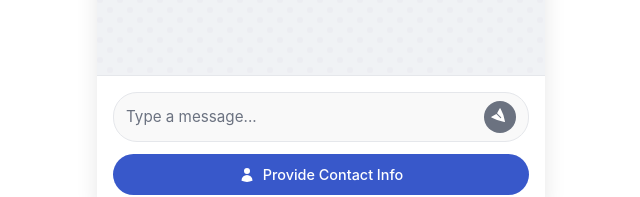
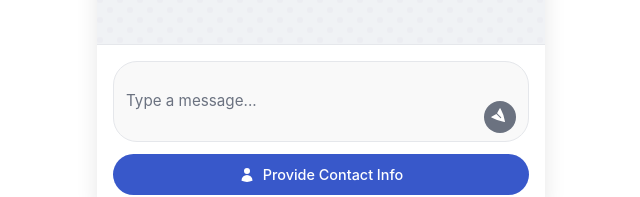
Before and after one commit to jeyamuruganrani/swarise-webpage-chatbot, a Next.js app: page / in a window 1280 px wide. Shown: the part 589-786 px from the top of the page, without its empty margins (319-959 px from the left). Built offline with nearby package versions, Linux system fonts and the light colour scheme.

Commit message:
chenge input padding size

```diff
--- a/app/chat.css
+++ b/app/chat.css
@@ -263,7 +263,7 @@
   color: var(--text-primary);
   font-size: 0.95rem;
   font-family: inherit;
-  padding: 0.25rem 0;
+  padding: 1.25rem 0;
   max-height: 120px;
   outline: none;
 }
```
